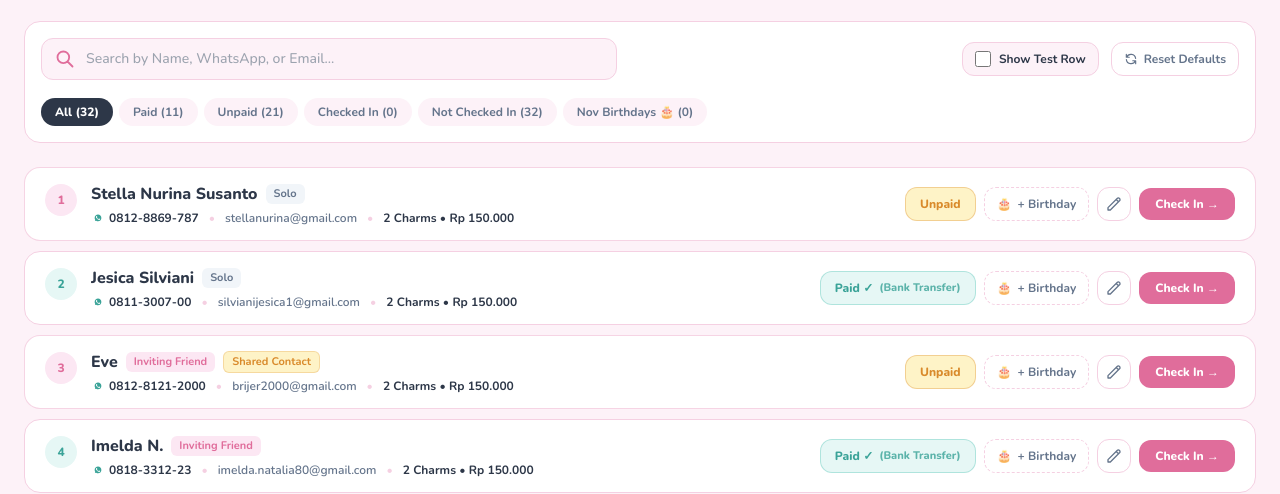
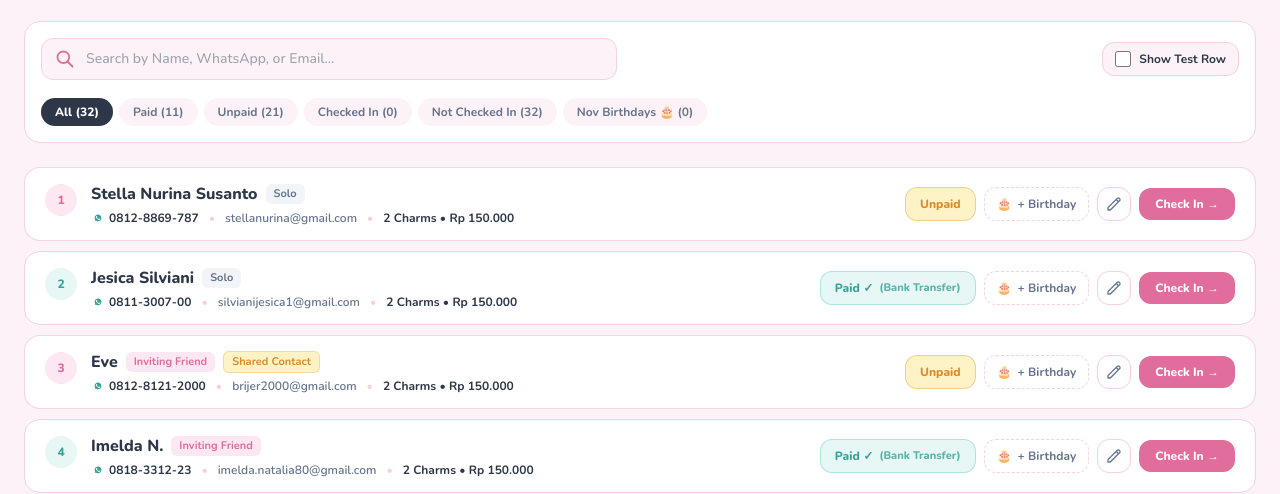
Before and after one commit to stellanurina/wfm-bag-charm, a plain HTML site: page reg/index.html in a window 1280 px wide. Shown: the part 317-811 px from the top of the page. Drawn offline with nearby package versions, Linux system fonts and the light colour scheme; files whose address does not match are found by name; a web font is replaced by a local one.

Commit message:
Change reset button to hidden by default

```diff
--- a/reg/index.html
+++ b/reg/index.html
@@ -345,7 +345,7 @@
             <span>Show Test Row</span>
           </label>
 
-          <button onclick="openResetConfirmModal()" class="inline-flex items-center gap-1.5 px-3 py-2 rounded-xl border border-borderPink hover:bg-blushBg text-xs font-bold text-slateMuted hover:text-slateDark transition" title="Restore default list with 11 paid guests">
+          <button onclick="openResetConfirmModal()" class="hidden inline-flex items-center gap-1.5 px-3 py-2 rounded-xl border border-borderPink hover:bg-blushBg text-xs font-bold text-slateMuted hover:text-slateDark transition" title="Restore default list with 11 paid guests">
             <svg class="w-3.5 h-3.5" fill="none" stroke="currentColor" viewBox="0 0 24 24"><path stroke-linecap="round" stroke-linejoin="round" stroke-width="2" d="M4 4v5h.582m15.356 2A8.001 8.001 0 004.582 9m0 0H9m11 11v-5h-.581m0 0a8.003 8.003 0 01-15.357-2m15.357 2H15"/></svg>
             <span>Reset Defaults</span>
           </button>
```
